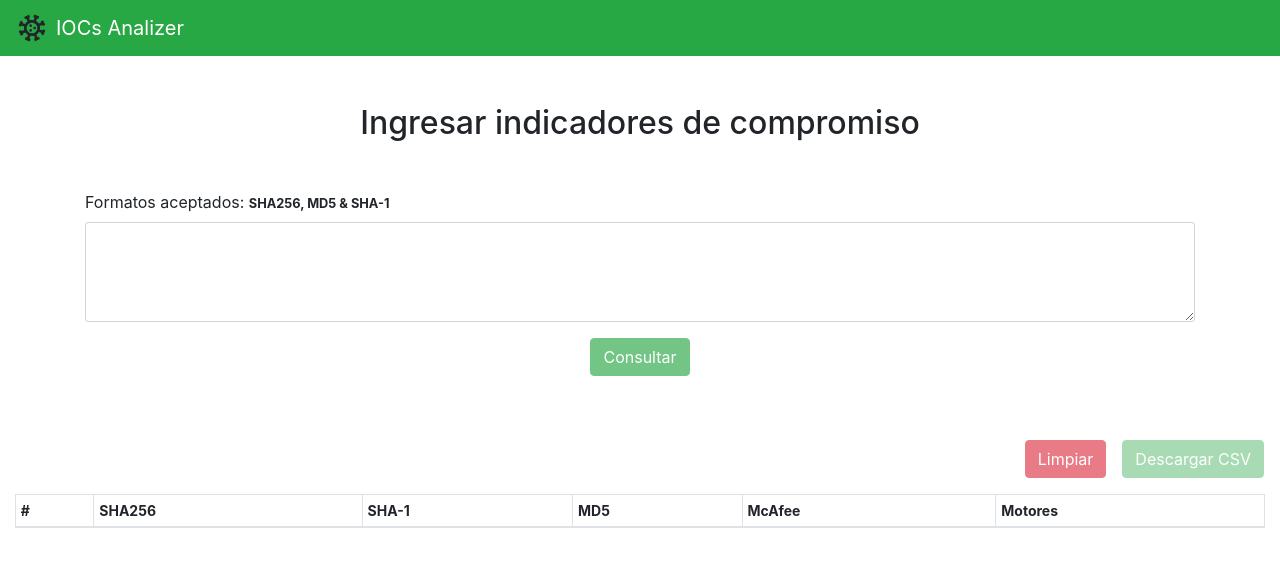
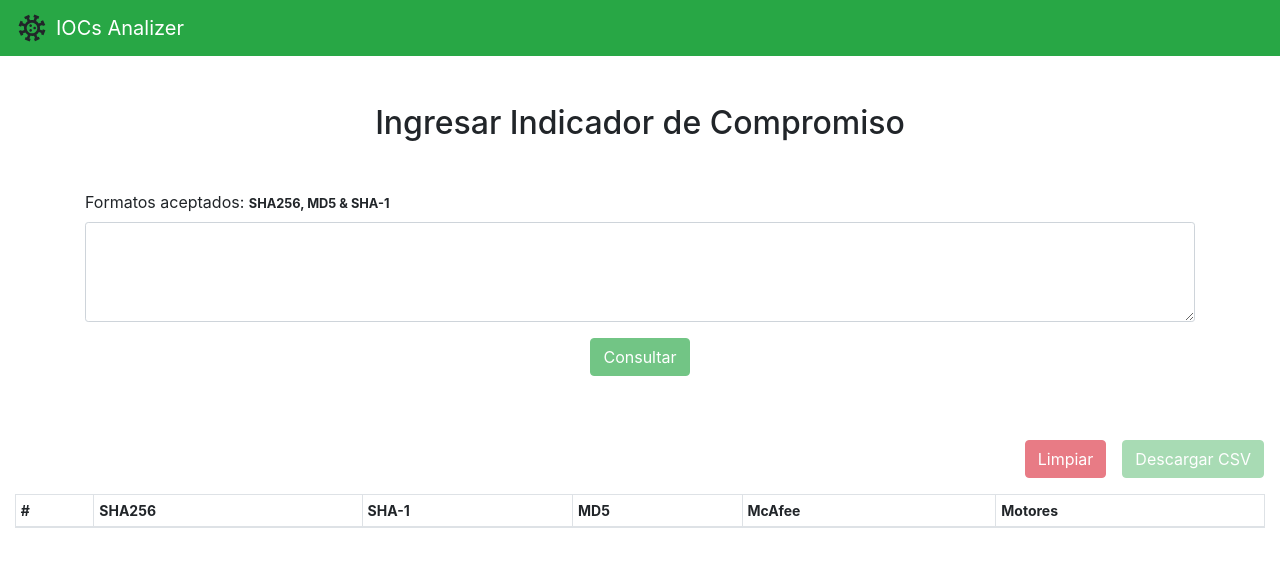
Before and after one commit to albemo/iocs-analizer, a React (Create React App) app: page / in a window 1280 px wide. Shown: the top 566 px of the page. Built offline with nearby package versions, Linux system fonts and the light colour scheme.

Commit message:
make it better

```diff
--- a/src/components/ioc/IocComponent.tsx
+++ b/src/components/ioc/IocComponent.tsx
@@ -141,7 +141,7 @@ function IocComponent() {
       {/* Form */}
       <Form className='container mt-5 mb-5'>
         <Form.Group controlId="exampleForm.ControlTextarea1">
-          <h2 className='text-center mb-5'>Ingresar indicadores de compromiso</h2>
+          <h2 className='text-center mb-5'>Ingresar Indicador de Compromiso</h2>
           <Form.Label>Formatos aceptados: <small><b>SHA256, MD5 & SHA-1</b></small></Form.Label>
           <Form.Control style={{ fontSize: '30px' }} as="textarea" rows={2} value={ioc} size={'sm'} onChange={e => setIoc(e.target.value)} disabled={textareaDisabled} />
         </Form.Group>
```
